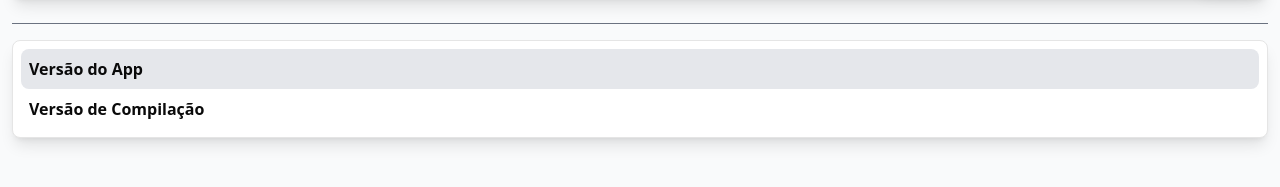
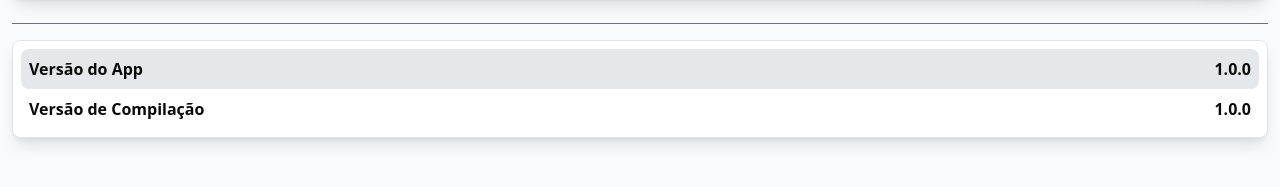
Before and after one commit to rodzandona/onepunchman, a React app in the folder app/: page / in a window 1280 px wide. Both pictures are taken after a click on the button "Config". Shown: the part 307-494 px from the top of the page. Built offline with nearby package versions, Linux system fonts and the light colour scheme; the HTML template or start-up script is replaced by a standard one.

Commit message:
feat: atualização adicionada na aplicação

```diff
--- a/app/src/pages/Settings.tsx
+++ b/app/src/pages/Settings.tsx
@@ -46,10 +46,19 @@ export default function Settings() {
         <div className="w-full h-px bg-gray-500 mb-4"></div>
 
         <Card className="w-full rounded-lg shadow-lg">
-          <div className="justify-end p-2 font-semibold">
-            <div className="bg-gray-200 rounded-lg p-2">Versão do App </div>
-            <div className="p-2">Versão de Compilação</div>
+          <div className="p-2 font-semibold">
+            {/* Versão do App */}
+            <div className="bg-gray-200 rounded-lg p-2 flex justify-between items-center">
+              <span>Versão do App</span>
+              <span>1.0.0</span>
+            </div>
+            {/* Versão de Compilação */}
+            <div className="p-2 flex justify-between items-center">
+              <span>Versão de Compilação</span>
+              <span>1.0.0</span>
+            </div>
           </div>
+
         </Card>
 
       </div>
```
